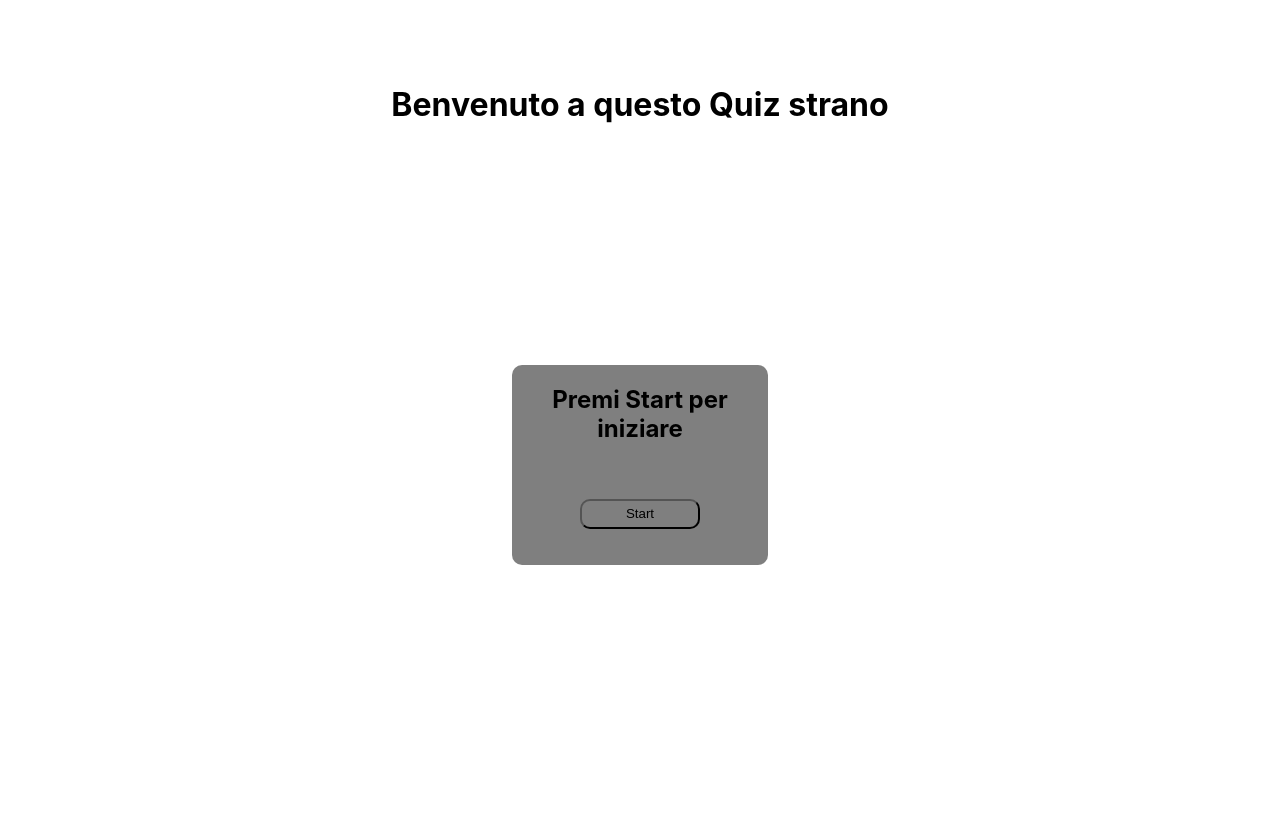
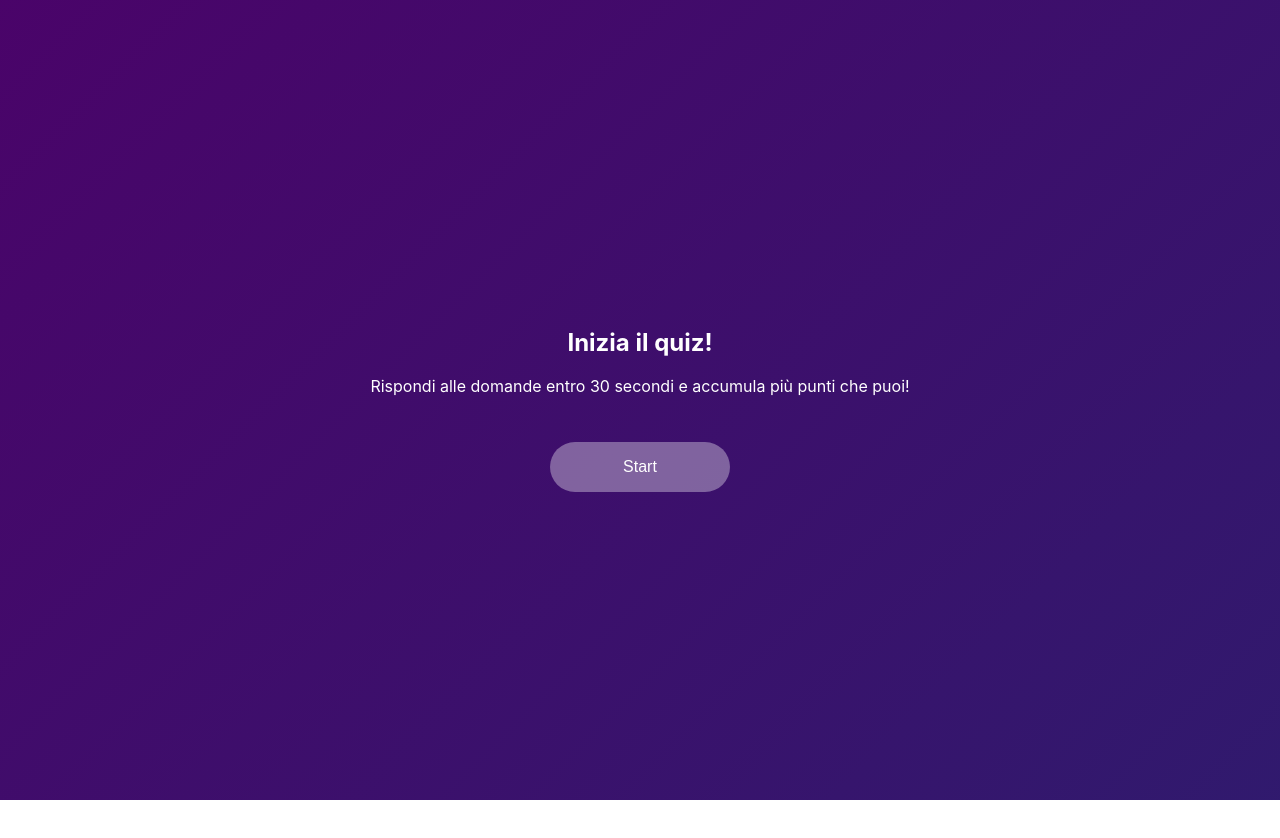
Before and after one commit to StefaniaGalazzo/quiz-app, a Next.js app: page / in a window 1280 px wide. Shown: the top 838 px of the page. After the commit the page ends 800 px from the top, so only its background shows below. Built offline with nearby package versions, Linux system fonts and the light colour scheme.

Commit message:
fix styles

```diff
--- a/components/AnswersRecap/AnswersRecap.module.scss
+++ b/components/AnswersRecap/AnswersRecap.module.scss
@@ -4,6 +4,7 @@
   display: flex;
   flex-direction: column;
   gap: 15px;
+  color: white;
   .column {
     ul {
       list-style: none;
@@ -11,5 +12,22 @@
       border-radius: 10px;
       padding: 10px;
     }
+    .correct {
+      color: green;
+    }
+  }
+  .restartBtn {
+    margin: auto;
+    width: 180px;
+    height: 50px;
+    background-color: rgba(255, 255, 255, 0.349);
+    border-radius: 25px;
+    border: none;
+    color: white;
+    font-size: 16px;
+    margin-top: 30px;
+    &:hover {
+      background-color: rgba(255, 255, 255, 0.5);
+    }
   }
 }
--- a/components/StartPage/StartPage.module.scss
+++ b/components/StartPage/StartPage.module.scss
@@ -1,25 +1,25 @@
-.startPage{
-    display: flex;
-    flex-direction: column;
-    width: 95vw;
-    height: 90vh;
-    background-color: rgba(255, 255, 255, 0.3);
-    text-align: center;
+.startPage {
+  display: flex;
+  flex-direction: column;
+  width: 100%;
+  text-align: center;
+  color: white;
+  .text {
+    margin-top: 0;
+  }
 
-    .start{
-        display: flex;
-        flex-direction: column;
-        margin: auto;
-        width: 20vw;
-        height: 25vh;
-        background-color: rgba(0, 0, 0, 0.5);
-        border-radius: 10px;
-        .startButton{
-            margin: auto ;
-            width: 120px;
-            height: 30px;
-            background-color: transparent;
-            border-radius: 10px;
-        }
+  .startButton {
+    margin: auto;
+    width: 180px;
+    height: 50px;
+    background-color: rgba(255, 255, 255, 0.349);
+    border-radius: 25px;
+    border: none;
+    color: white;
+    font-size: 16px;
+    margin-top: 30px;
+    &:hover {
+      background-color: rgba(255, 255, 255, 0.5);
     }
+  }
 }
--- a/components/StartPage/start.jsx
+++ b/components/StartPage/start.jsx
@@ -5,26 +5,22 @@ import { decrementTime } from "../../store/action";
 import { useEffect, useState } from "react";
 
 const Start = () => {
-
   const questionId = useSelector((state) => state.questionId);
   const router = useRouter();
-
 
   const handleClick = () => {
     router.push(`/quiz`);
   };
 
-
-
   return (
     <div className={styles.startPage}>
-      <h1>Benvenuto a questo Quiz strano</h1>
-      <div className={styles.start}>
-        <h2>Premi Start per iniziare</h2>
-        <button className={styles.startButton} onClick={handleClick}>
-          Start
-        </button>
-      </div>
+      <h2>Inizia il quiz!</h2>
+      <p className={styles.text}>
+        Rispondi alle domande entro 30 secondi e accumula più punti che puoi!
+      </p>
+      <button className={styles.startButton} onClick={handleClick}>
+        Start
+      </button>
     </div>
   );
 };
--- a/styles/globals.css
+++ b/styles/globals.css
@@ -4,6 +4,23 @@ body {
   margin: 0;
   font-family: -apple-system, BlinkMacSystemFont, Segoe UI, Roboto, Oxygen,
     Ubuntu, Cantarell, Fira Sans, Droid Sans, Helvetica Neue, sans-serif;
+
+  background: linear-gradient(-45deg, #178d87, #192e72, #4c0269, #369dcc);
+  background-size: 600% 600%;
+  animation: gradient 8s ease infinite;
+}
+/* animation */
+
+@keyframes gradient {
+  0% {
+    background-position: 0% 50%;
+  }
+  50% {
+    background-position: 100% 50%;
+  }
+  100% {
+    background-position: 0% 50%;
+  }
 }
 
 a {
--- a/styles/quiz.module.scss
+++ b/styles/quiz.module.scss
@@ -1,4 +1,4 @@
-.container{
+.container {
   height: 100vh;
   width: 100%;
   display: flex;
```
Also changed, not shown: components/AnswersRecap/index.jsx (+21 -16 lines), components/QuestionsCard/QuestionsCard.module.scss (+21 -7 lines), components/QuestionsCard/index.jsx (+19 -28 lines), store/reducer.js (+4 -4 lines).
